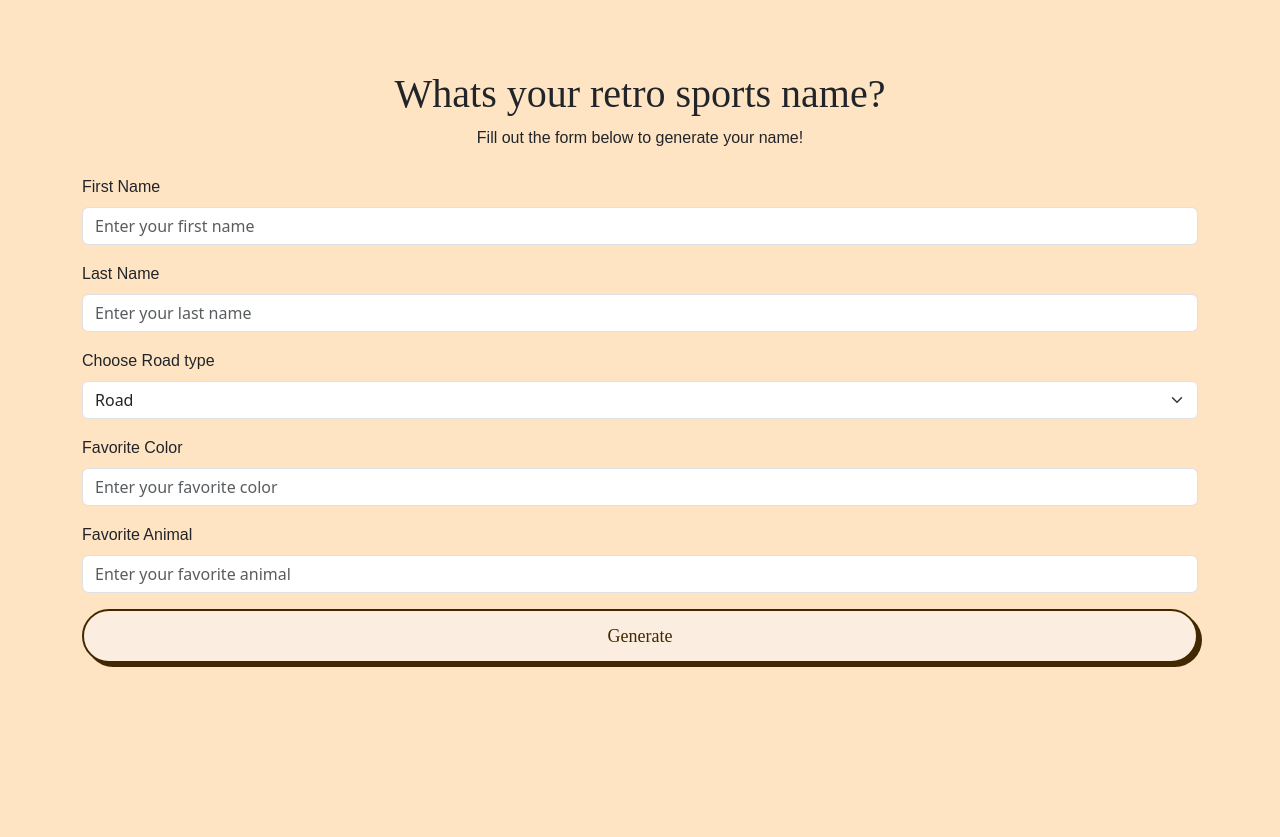
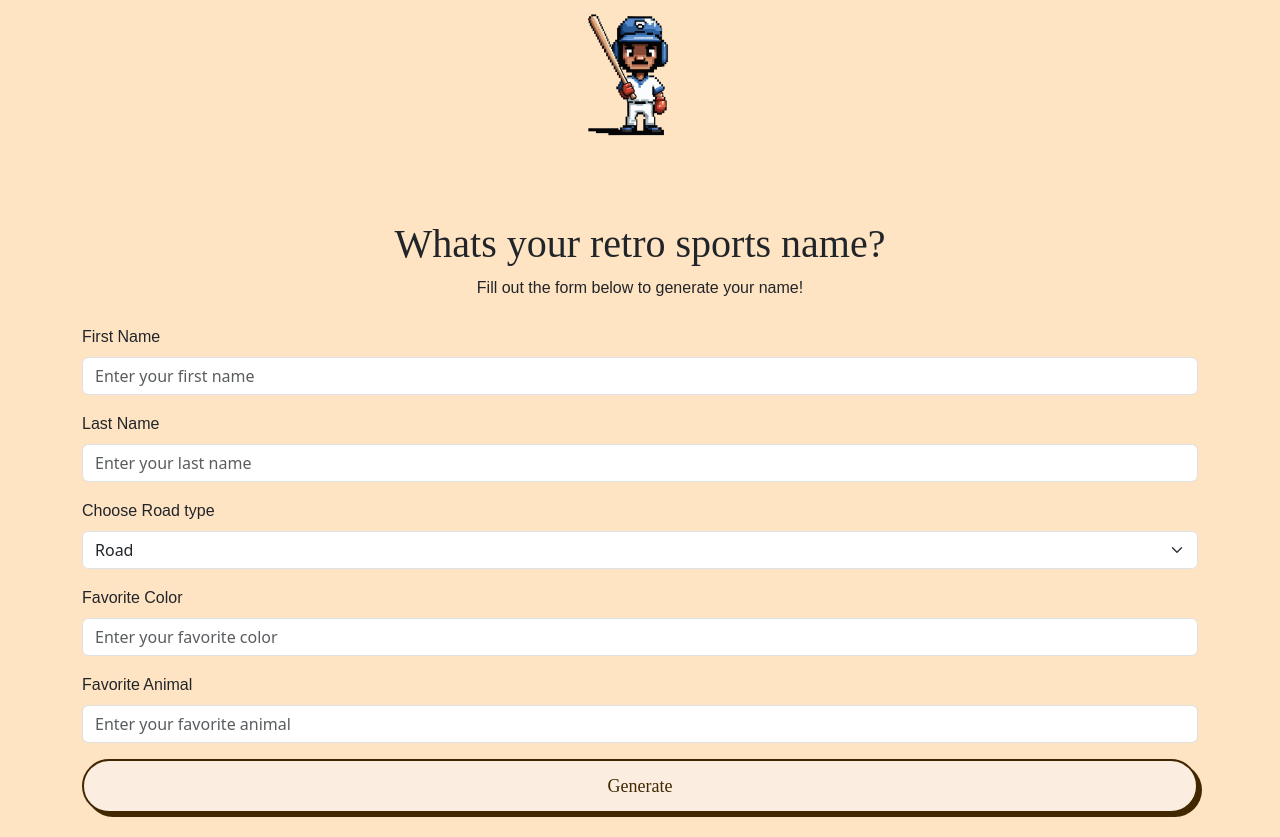
Before and after one commit to alexagold1/DecemberMonthlyWebsite, a plain HTML site: page index.html in a window 1280 px wide. Before the commit the page ends 800 px from the top, so only its background shows below. Drawn offline with nearby package versions, Linux system fonts and the light colour scheme; a web font is replaced by a local one.

Commit message:
added pictures and edited in css

```diff
--- a/index.html
+++ b/index.html
@@ -22,6 +22,7 @@
         <div class="container">
             <!-- Greetings and Intructions-->
             <div class="text-center mb-4">
+                <img src="/imgs/baseballretro.png" class="img">
                 <h1> Whats your retro sports name?</h1>
                 <p>Fill out the form below to generate your name!</p>
             </div>
--- a/style.css
+++ b/style.css
@@ -56,3 +56,6 @@ p {
     padding: 0 25px;
   }
 }
+.img {
+  width: 150px;
+}
```
Also changed, not shown: imgs/footballretro.png (added).
